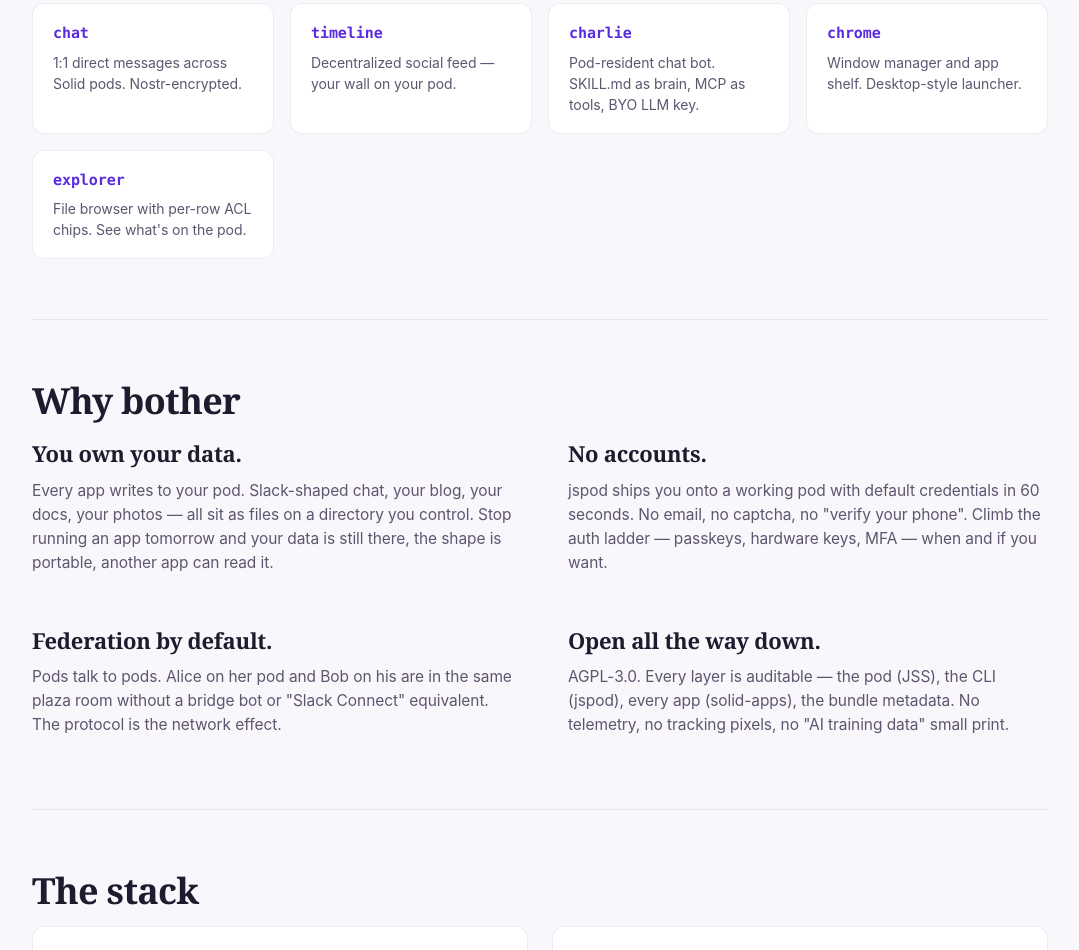
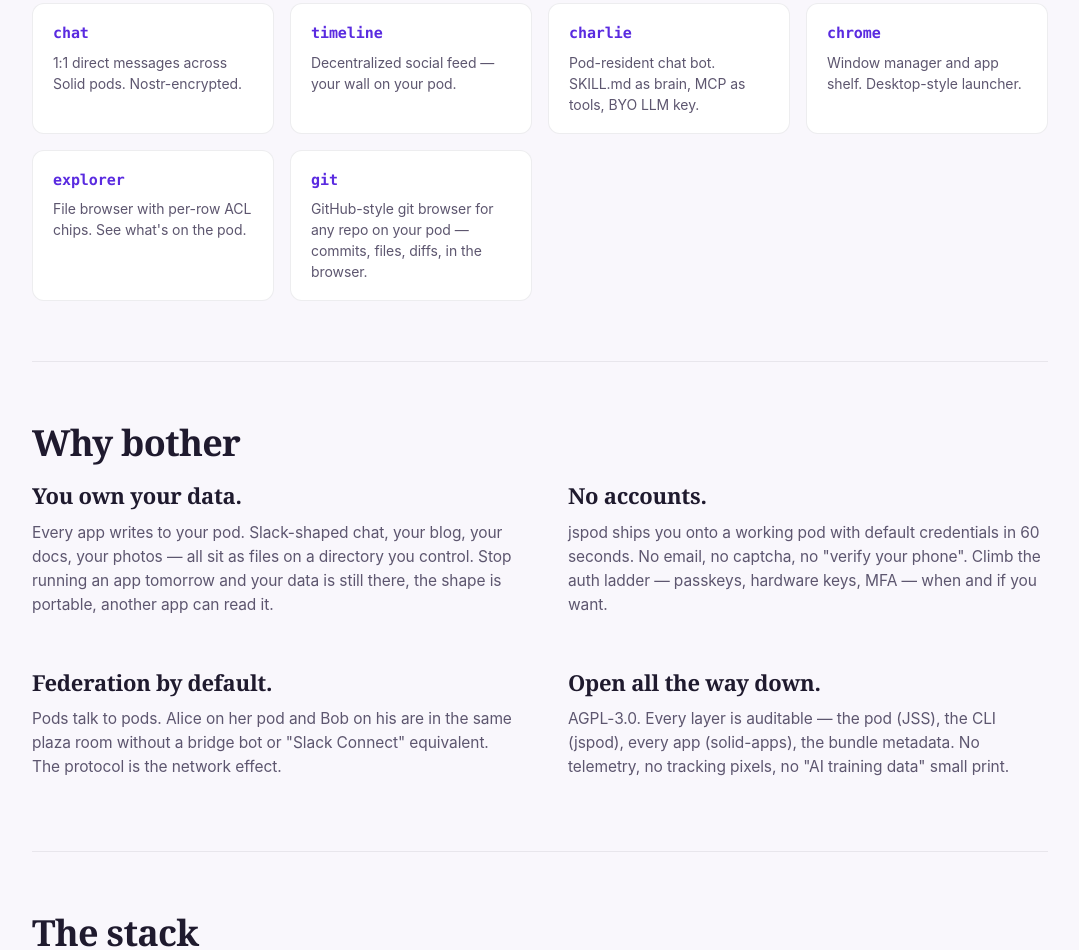
Before and after one commit to js-pod/js-pod.github.io, a plain HTML site: page index.html in a window 1280 px wide. Shown: the part 1757-2707 px from the top of the page, without its empty margins (100-1179 px from the left). Drawn offline with Linux system fonts and the light colour scheme.

Commit message:
feat: add git tile to apps + regenerate og.png

```diff
--- a/index.html
+++ b/index.html
@@ -140,6 +140,10 @@
         <h3>explorer</h3>
         <p>File browser with per-row ACL chips. See what's on the pod.</p>
       </li>
+      <li>
+        <h3>git</h3>
+        <p>GitHub-style git browser for any repo on your pod — commits, files, diffs, in the browser.</p>
+      </li>
     </ul>
   </section>
 
```
Also changed, not shown: og.png.
